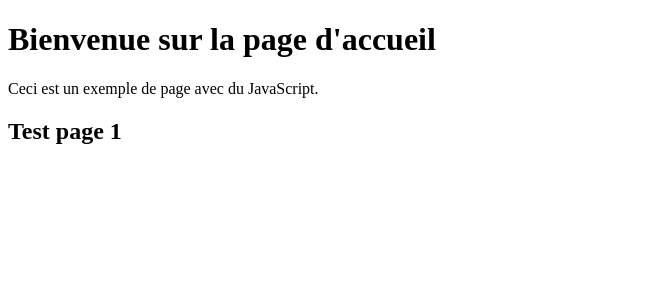
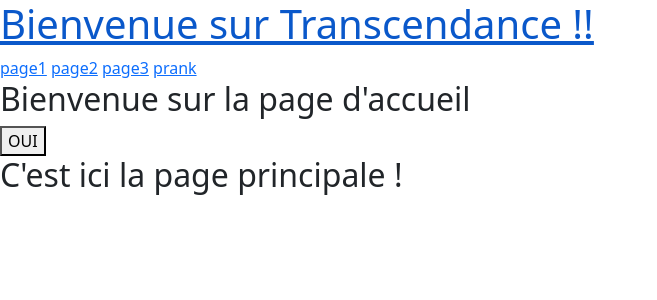
Before and after one commit to Loricko9/Transcendence, a Django app: page / in a window 1280 px wide. Shown: the top 300 px of the page, without its empty margins (0-657 px from the left). Run offline with Django 5.2, Linux system fonts and the light colour scheme.

Commit message:
add 1st prototype single pahe app

```diff
--- /dev/null
+++ b/transcendance_srcs/frontend/static/js/main.js
@@ -0,0 +1,51 @@
+//Fonction qui permet de ne pas recharger la page (1ère appeler)
+const redirect_to = (url) => {
+	history.pushState(null, null, url);
+	router();
+}
+
+// fonction pour rediriger et obtenir le contenu des pages
+const router = () => {
+	const routes = ["/", "/page1", "/page2", "/page3"]; // Differentes routes
+	const path = window.location.pathname; //chemin demandé par le user
+	const appDiv = document.getElementById("app"); //selectionne le div 'app' pour ajouter des truc dedans
+
+	let i = 0;
+	while (i < 4) {
+		if (routes[i] == path)
+			break;
+		i++;
+	}
+	switch (i) {
+		case 0:
+			appDiv.innerHTML += "<h2>C'est ici la page principale !</h2>";
+			break;
+		case 1:
+			appDiv.innerHTML = "<h2>C'est la page 1</h2>";
+			break;
+		case 2:
+			appDiv.innerHTML = "<h2>C'est la superbe page 2</h2>";
+			break;
+		case 3:
+			appDiv.innerHTML = "<h2>C'est la magnifique et dernière page</h2>";
+			break;
+		default:
+			appDiv.innerHTML = "<h2>Page non trouvée !! PRANKED</h2>";
+	}
+}
+
+//fonction pour detecter les click sur le liens
+document.addEventListener("DOMContentLoaded", () => {
+	document.querySelectorAll('a[link-data]').forEach(link => {
+		link.addEventListener('click', (event) => {
+			event.preventDefault(); //evite le rechargement de la page
+			const target = event.target.getAttribute('href');
+			redirect_to(target); // vers la nouvelle page
+		});
+	});
+
+	router(); //gère la cas pour rafraichir la page
+});
+
+//gère le retour arrière/avant dans l'historique (les flèches)
+window.addEventListener('popstate', router);
--- a/transcendance_srcs/frontend/static/js/test.js
+++ b/transcendance_srcs/frontend/static/js/test.js
@@ -1 +1 @@
-document.write("<h2> Test page 1 </h2>")
+document.write("<h2> Test page 2</h2>");
--- a/transcendance_srcs/frontend/templates/index.html
+++ b/transcendance_srcs/frontend/templates/index.html
@@ -1,16 +1,35 @@
 {% load static %}
 <!DOCTYPE html>
-
-<!DOCTYPE html>
+<html lang="fr">
 <head>
     <meta charset="UTF-8">
-    <meta name="viewport" content="width=device-width, initial-scale=1.0">
-    <title>Page d'accueil</title>
+    <meta name="viewport" content="width=device-width, initial-scale=1.0, shrink-to-fit=no">
+
+    <!--Boostrp css requirement-->
+    <link href="https://cdn.jsdelivr.net/npm/bootstrap@5.3.3/dist/css/bootstrap.min.css" rel="stylesheet" integrity="sha384-QWTKZyjpPEjISv5WaRU9OFeRpok6YctnYmDr5pNlyT2bRjXh0JMhjY6hW+ALEwIH" crossorigin="anonymous">
+
+    <title>Page d'accueil Transcendance</title>
+
 </head>
 <body>
-    <h1>Bienvenue sur la page d'accueil</h1>
-    <p>Ceci est un exemple de page avec du JavaScript.</p>
+    <!--Boostrp CDN link requirement-->
+    <script src="https://cdn.jsdelivr.net/npm/@popperjs/core@2.11.8/dist/umd/popper.min.js" integrity="sha384-I7E8VVD/ismYTF4hNIPjVp/Zjvgyol6VFvRkX/vR+Vc4jQkC+hVqc2pM8ODewa9r" crossorigin="anonymous"></script>
+    <script src="https://cdn.jsdelivr.net/npm/bootstrap@5.3.3/dist/js/bootstrap.min.js" integrity="sha384-0pUGZvbkm6XF6gxjEnlmuGrJXVbNuzT9qBBavbLwCsOGabYfZo0T0to5eqruptLy" crossorigin="anonymous"></script>
 
-    <script src="{% static 'js/test.js' %}"></script>
+    <a href="/"><h1>Bienvenue sur Transcendance !!</h1></a>
+    <nav>
+        <a href="/page1" data-link>page1</a>
+        <a href="/page2" data-link>page2</a>
+        <a href="/page3" data-link>page3</a>
+        <a href="/prank" data-link>prank</a>
+    </nav>
+
+    <div id="app">
+        <!--Sript dynamique-->
+        <h2>Bienvenue sur la page d'accueil</h2>
+        <button>OUI</button>
+    </div>
+    <script defer src="{% static 'js/main.js' %}"></script>
+
 </body>
 </html>
--- a/transcendance_srcs/frontend/urls.py
+++ b/transcendance_srcs/frontend/urls.py
@@ -2,5 +2,6 @@ from django.urls import path
 from . import views
 
 urlpatterns = [
-	path('', views.index, name='index')
+	path('', views.index, name='index'),
+	path('<path:any>', views.index)
 ]
--- a/transcendance_srcs/frontend/views.py
+++ b/transcendance_srcs/frontend/views.py
@@ -3,7 +3,5 @@ from django.http import HttpResponse
 from django.template import loader
 
 # Create your views here.
-def index(request):
-	context = {}
-	template = loader.get_template('index.html')
-	return (HttpResponse(template.render(context, request)))
+def index(request, any=None):
+	return (render(request, 'index.html'))
--- a/transcendance_srcs/transcendance_srcs/settings.py
+++ b/transcendance_srcs/transcendance_srcs/settings.py
@@ -39,6 +39,7 @@ INSTALLED_APPS = [
     'django.contrib.messages',
     'django.contrib.staticfiles',
 	'frontend',
+	'api',
 ]
 
 MIDDLEWARE = [
@@ -127,3 +128,5 @@ STATIC_URL = 'static/'
 # https://docs.djangoproject.com/en/5.1/ref/settings/#default-auto-field
 
 DEFAULT_AUTO_FIELD = 'django.db.models.BigAutoField'
+
+MEDIA_URL = 'media/'
--- a/transcendance_srcs/transcendance_srcs/urls.py
+++ b/transcendance_srcs/transcendance_srcs/urls.py
@@ -19,5 +19,7 @@ from django.urls import path, include
 
 urlpatterns = [
     path('admin/', admin.site.urls),
-	path('', include('frontend.urls'))
+	path('', include('frontend.urls')),
+	path('<path:any>', include('frontend.urls')),
+	path('api/', include('api.urls'))
 ]
```
